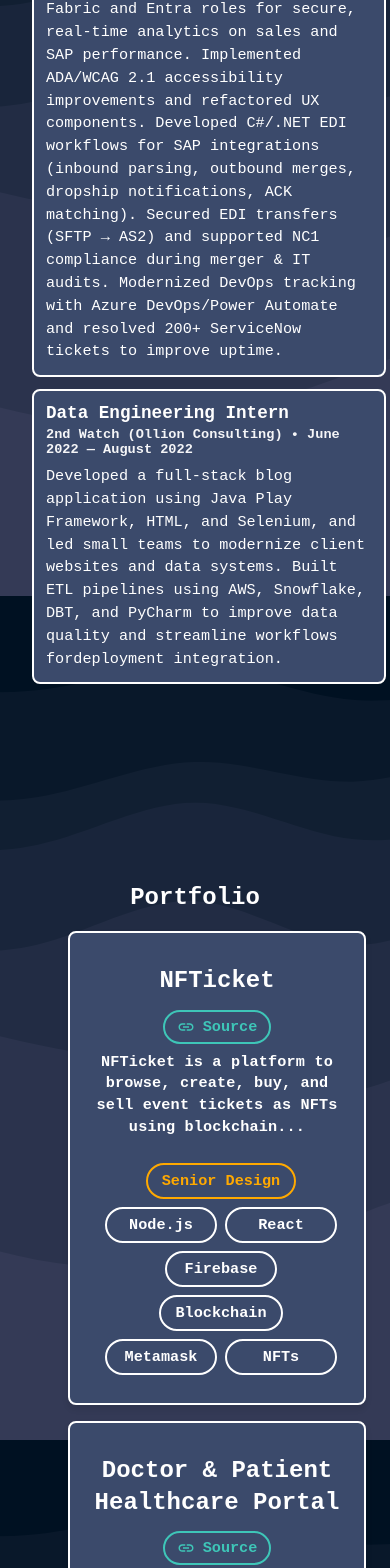
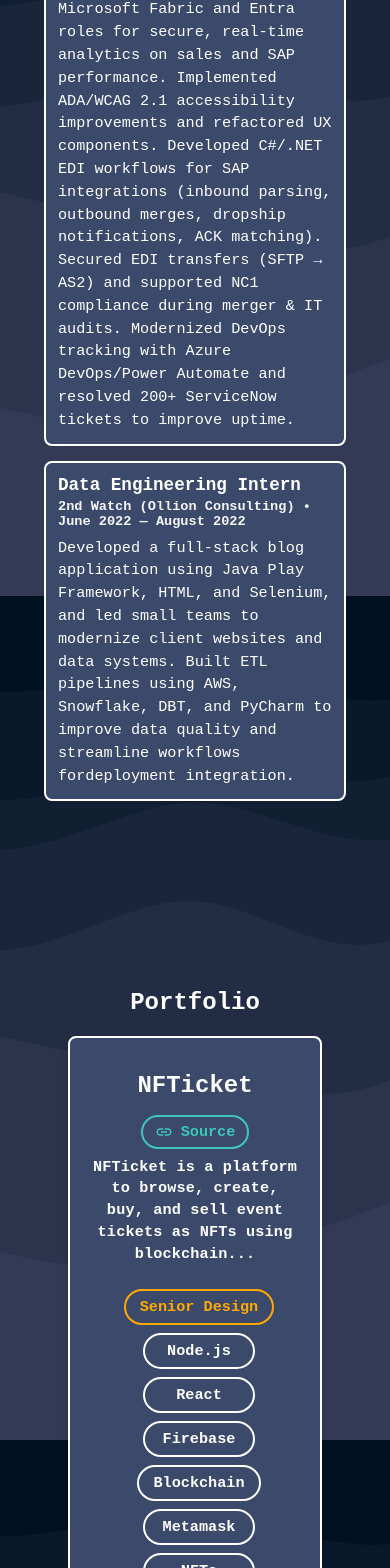
Before and after one commit to tsubaric/my-portfolio, a React (Create React App) app: page / in a window 390 px wide. Shown: the part 1936-3504 px from the top of the page. Built offline with nearby package versions, Linux system fonts and the light colour scheme; the HTML template or start-up script is replaced by a standard one.

Commit message:
card formatting looking better need.

```diff
--- a/src/App.css
+++ b/src/App.css
@@ -421,6 +421,9 @@ footer ul li a:hover {
 }
 
 .section-experience > div > div {
+  display: flex;
+  flex-direction: column;
+  gap: 15px;
   width: 100%;
   max-width: 980px;
   padding: 0 12px;
@@ -632,15 +635,18 @@ footer ul li a:hover {
   .section-experience > div > div {
     width: 100% !important;
     max-width: 680px !important;
-    padding: 0 !important;
+    padding: 0 12px !important;
     margin: 0 auto !important;
+    box-sizing: border-box !important;
   }
 
   .section-experience > div > div > div {
     width: 100% !important;
-    max-width: 100% !important;
+    max-width: 420px !important;
     padding: 16px !important;
     font-size: 0.9rem !important;
+    margin: 0 auto !important;
+    box-sizing: border-box !important;
   }
 
   .section-experience > div > div > div div:first-child {
@@ -675,15 +681,20 @@ footer ul li a:hover {
     flex-direction: column;
     align-items: center;
     gap: 16px;
+    width: 100%;
+    max-width: 680px;
+    margin: 0 auto;
     padding: 0 16px;
-    max-width: 680px;
+    box-sizing: border-box;
   }
 
   .portfolio-card {
     width: 100%;
-    max-width: 100%;
+    max-width: 420px;
     min-height: auto;
     padding: 16px;
+    margin: 0 auto;
+    box-sizing: border-box;
   }
 
   .portfolio-card .MuiCardContent-root {
@@ -822,10 +833,12 @@ footer ul li a:hover {
 
   .portfolio-card {
     padding: 12px;
+    max-width: 100%;
   }
 
   .section-experience > div > div > div {
     padding: 12px !important;
+    max-width: 100% !important;
   }
 
   /* Skill badges - make them more compact */
```
